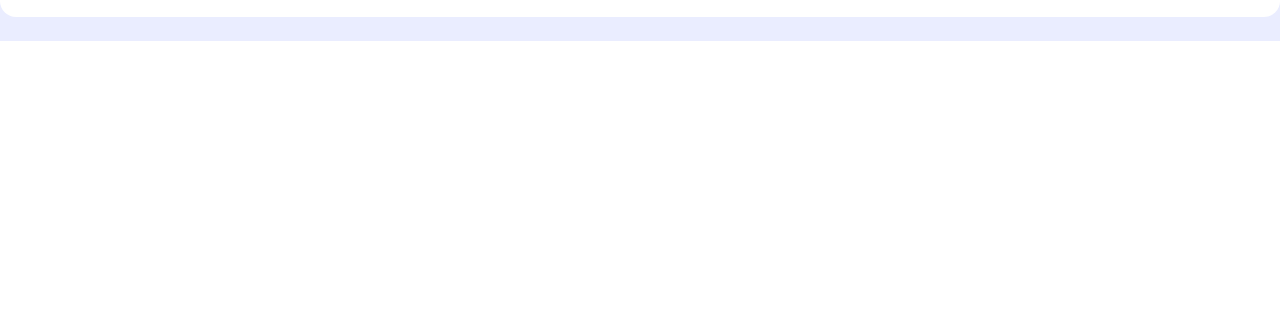
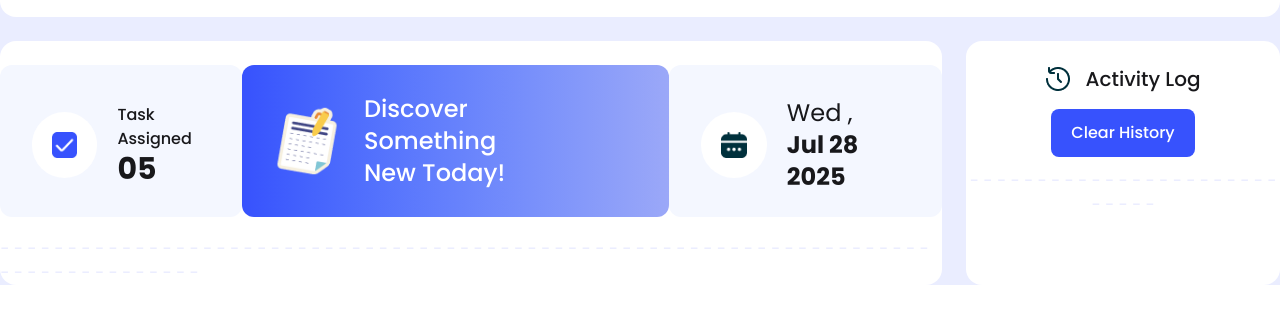
Before and after one commit to Alireja-khan/Assignment-5, a plain HTML site: page index.html in a window 1280 px wide. Shown: the part 115-438 px from the top of the page. Drawn offline with nearby package versions, Linux system fonts and the light colour scheme.

Commit message:
added banenr top section and activity log secton

```diff
--- a/index.html
+++ b/index.html
@@ -17,6 +17,8 @@
 
 <body class="poppins-font bg-[#3752FD]/10">
     <header class="pt-6 pb-6">
+
+        <!-- Nav-Section -->
         <nav class="max-w-screen-2xl mx-auto  bg-[#FFFFFF] rounded-2xl	pt-6 pl-6 pb-5 flex justify-between">
 
             <!-- Nav-left -->
@@ -37,7 +39,74 @@
                 </button>
              </div>
         </nav>
+
     </header>
+
+    <main class="">
+        <!-- Banner-Section -->
+        <section class="max-w-screen-2xl mx-auto flex gap-6">
+
+            <!-- Banner -->
+            <div class="bg-[#FFFFFF] w-3/4 rounded-2xl">
+
+                <!-- Banner-Nav -->
+                <section class="pt-6 pb-5 flex justify-evenly">
+
+                    <!-- Card-1 -->
+                    <div class="bg-[#F4F7FF] flex items-center max-w-64 pt-8 pl-8 pb-6 pr-4 rounded-xl ">
+
+                        <div class="bg-[#FFFFFF] p-5 rounded-full mr-5">
+                            <img src="assets/checkbox.png" alt="">
+                        </div>
+
+                        <div>
+                            <h4 class="text-base font-medium">Task Assigned </h4>
+                            <h2 class="text-3xl	font-bold">05</h2>
+                        </div>
+                    </div>
+
+                    <!-- Card-2 -->
+                    <div class="bg-gradient-to-r from-[#3752FD] to-[#9BA8F8] flex items-center gap-5 pt-5 pl-7 pb-5 max-w-lg pr-20 rounded-xl">
+                        <div class="">
+                            <img src="assets/board.png" alt="">
+                        </div>
+                        <div>
+                            <h2 class="text-2xl font-medium text-[#FFFFFF]">Discover Something <br>New Today!</h2>
+                        </div>
+                    </div>
+
+                    <!-- Card-3 -->
+                    <div class="bg-[#F4F7FF] flex items-center pt-8 pl-8 pb-6 pr-8 rounded-xl ">
+
+                        <div class="bg-[#FFFFFF] p-5 rounded-full mr-5">
+                            <img src="assets/calender.png" alt="">
+                        </div>
+
+                        <div>
+                            <h4 class="text-2xl font-normal">Wed ,</h4>
+                            <h2 class="text-2xl	font-bold">Jul 28 2025 </h2>
+                        </div>
+                    </div>
+                </section>
+                <p class="font-medium text-[#3752FD]/10">- - - - - - - - - - - - - - - - - - - - - - - - - - - - - - - - - - - - - - - - - - - - - - - - - - - - - - - - - - - - - - - - - - - - - - - - - - - - - - - - - - - -</p>
+
+                <!-- Main-Banner -->
+                <section>
+
+                </section>
+            </div>
+
+            <!-- Activity-Log -->
+            <div class="bg-[#FFFFFF] w-1/4 rounded-2xl text-center">
+                <div class="flex justify-center items-center gap-4 mt-6">
+                    <img class="w-6 h-6" src="assets/activity.png" alt="">
+                    <h2 class="text-xl	font-medium">Activity Log</h2>
+                </div>
+                <button class="text-base text-[#FFFFFF] font-medium bg-[#3752FD] px-5 py-3 mt-4 rounded-lg ">Clear History</button>
+                <p class="font-medium mt-3 text-[#3752FD]/10">- - - - - - - - - - - - - - - - - - - - - - - - - - - -</p>
+            </div>
+        </section>
+    </main>
 </body>
 
 </html>
--- a/styles/style.css
+++ b/styles/style.css
@@ -2,3 +2,10 @@
     font-family: "Poppins", sans-serif;
     font-weight: 100;
   }
+
+  .custom-hr {
+    border: none;
+    border-top: 3px dashed gray;
+    width: 100%;
+    border-image: repeating-linear-gradient(90deg, gray 0, gray 10px, transparent 10px, transparent 30px) 1;
+  }
```
